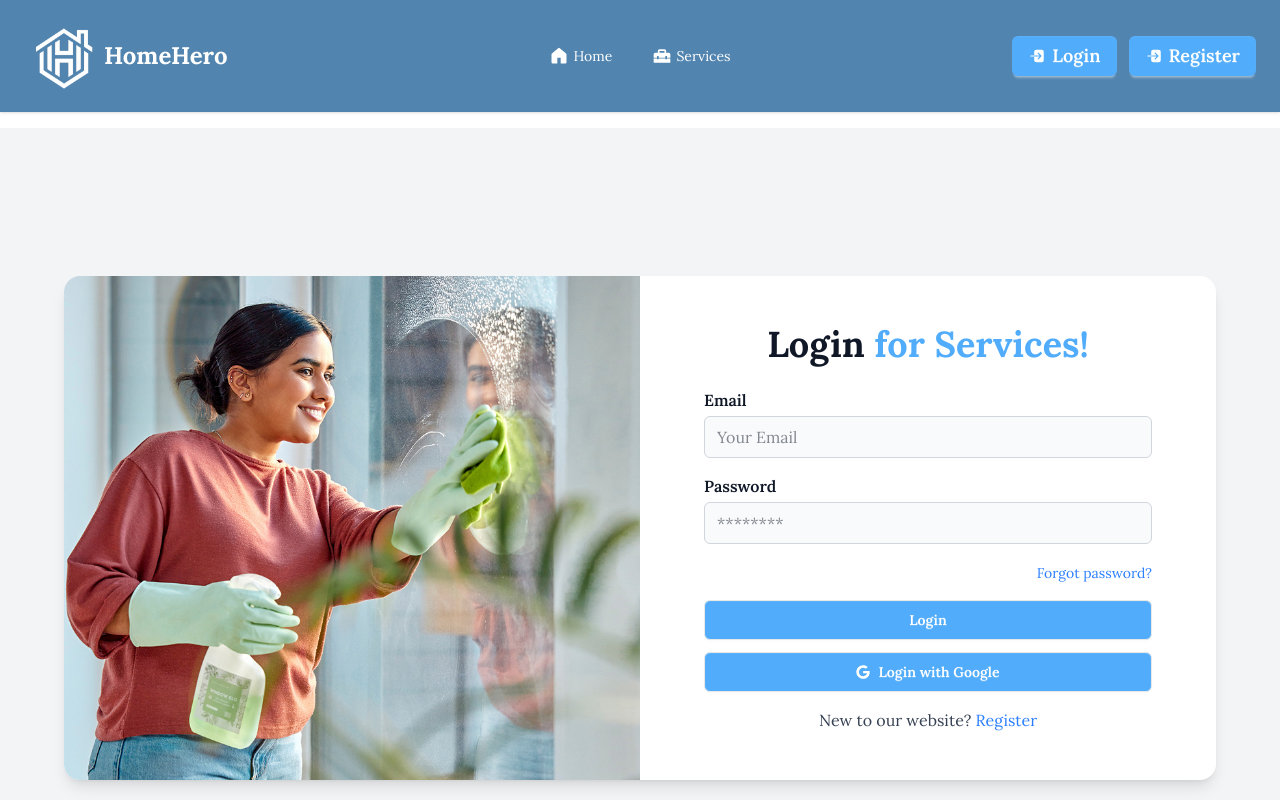
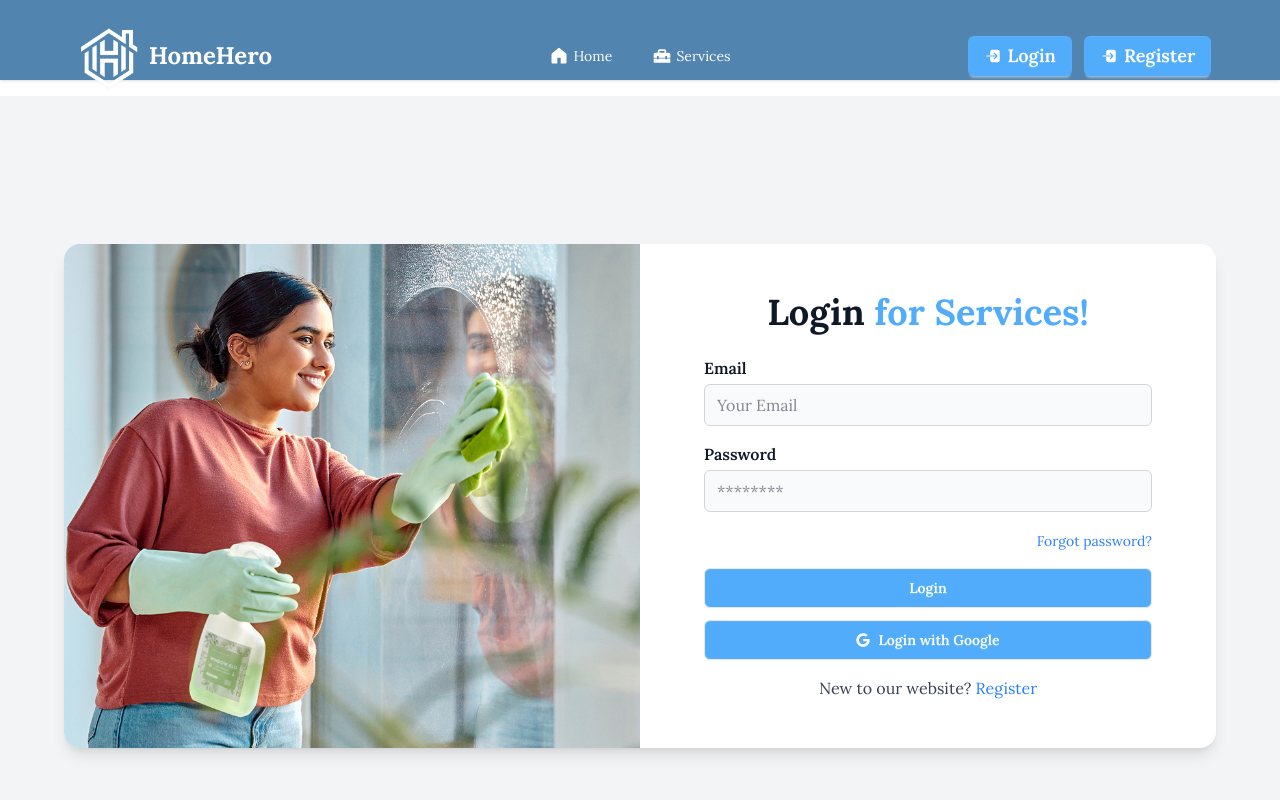
Before and after one commit to Jyotialam/Home-Hero-client, a React (Vite) app: page /auth/login in a window 1280 px wide. Shown: the top 800 px of the page. Built offline with nearby package versions, Linux system fonts and the light colour scheme; no server answers.

Commit message:
added some

```diff
--- a/src/Components/NavBar.jsx
+++ b/src/Components/NavBar.jsx
@@ -5,7 +5,6 @@ import { FaGear, FaUser } from "react-icons/fa6";
 import logoImg from "../assets/final-logo.png";
 import { MdAddToPhotos, MdHomeRepairService } from "react-icons/md";
 import { ImBoxAdd } from "react-icons/im";
-import userIcon from "../assets/user.png";
 import { use, useEffect, useState } from "react";
 import { AuthContext } from "../Contexts/AuthContext";
 
@@ -91,8 +90,10 @@ const NavBar = () => {
   );
 
   return (
-    <div className="shadow-sm bg-[#5184AF] py-2 px-4 z-10">
-      <div className="navbar text-white max-w-7xl mx-auto">
+
+      <div className="shadow-sm bg-[#5184AF] p-2 z-10 md:h-20 h-auto">
+
+      <div className="navbar text-white md:w-11/12 w-full mx-auto">
         {/* LEFT */}
         <div className="navbar-start">
           {/* Mobile dropdown */}
@@ -143,7 +144,8 @@ const NavBar = () => {
         </div>
 
         {/* RIGHT */}
-        <div className="navbar-end gap-3">
+        <div className="navbar-end gap-3 flex flex-wrap justify-end">
+
           {user ? (
             <div className="dropdown dropdown-end z-50">
               <div
```
